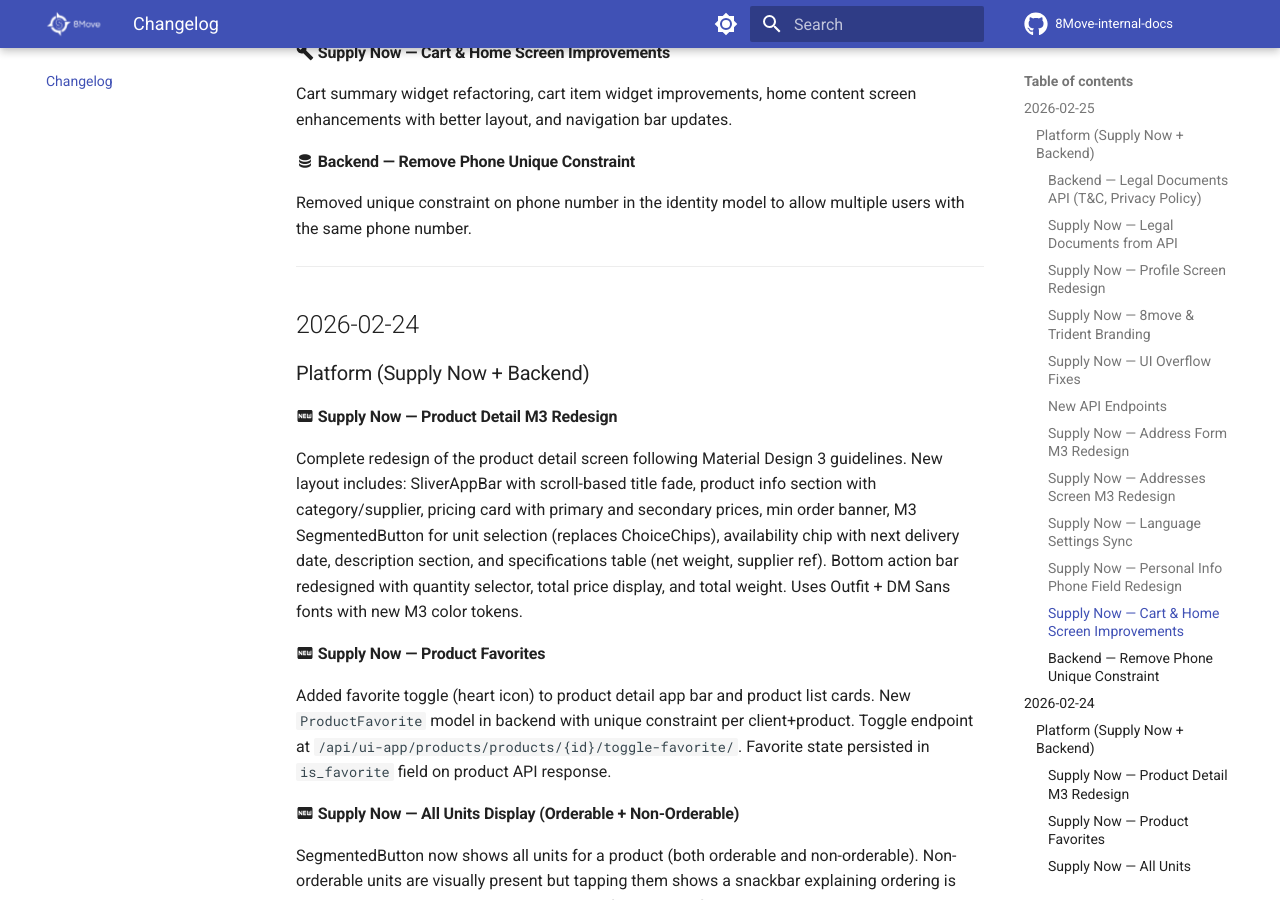
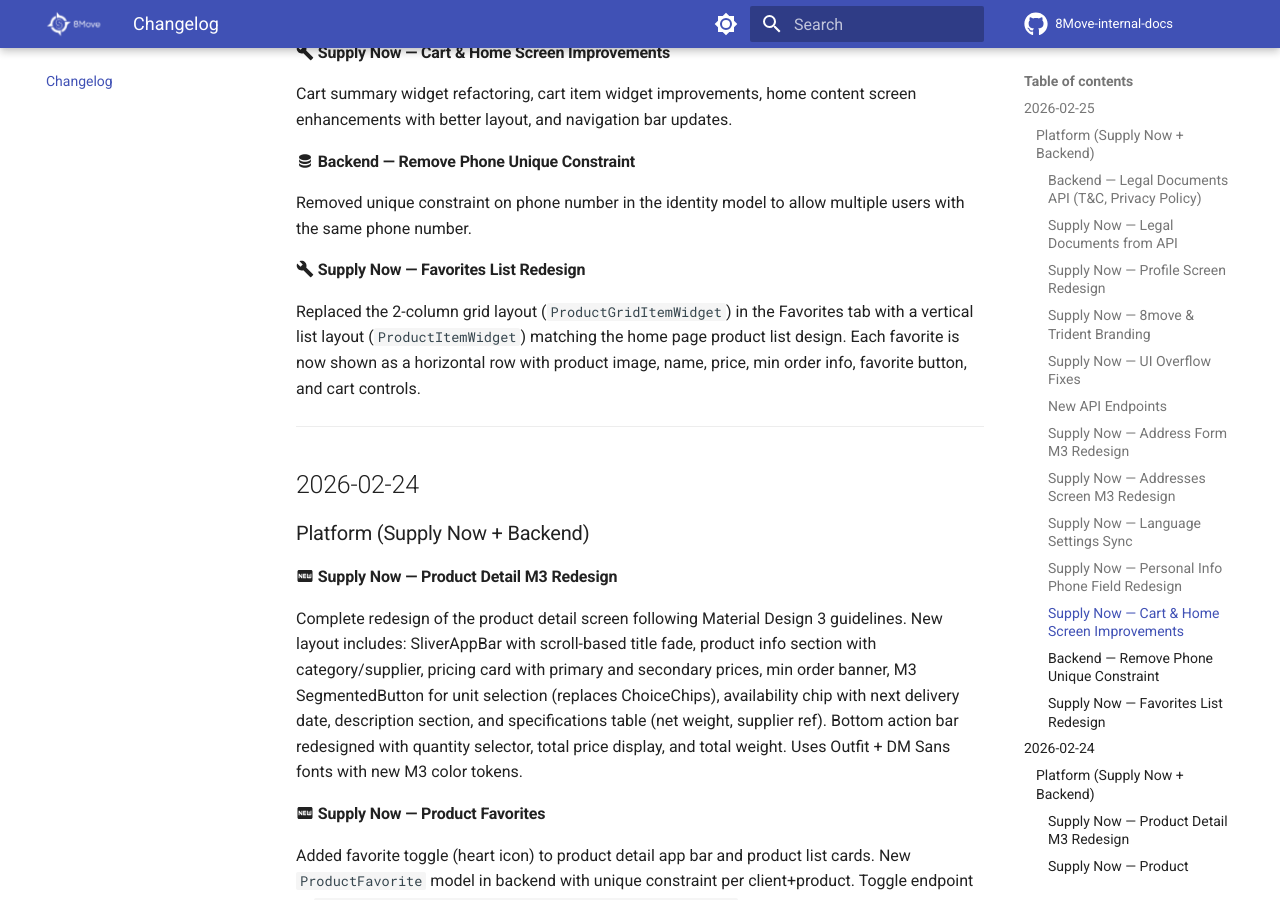
Before and after one commit to MaxShytov/8Move-internal-docs, an MkDocs documentation site: the page built from docs/changelog.md, in a window 1280 px wide and 900 px high, scrolled down 2277 px. Built offline with MkDocs 1.6.1 and Material for MkDocs 9.7.7, drawn with Linux system fonts in a browser that asks for light colours; comment, search, counter and statistics services are not loaded.

Commit message:
docs: update changelog and notes for favorites list redesign
Co-Authored-By: Claude Opus 4.6 <noreply@anthropic.com>

```diff
--- a/docs/changelog.md
+++ b/docs/changelog.md
@@ -47,6 +47,9 @@ Cart summary widget refactoring, cart item widget improvements, home content scr
 
 #### :material-database: Backend — Remove Phone Unique Constraint
 Removed unique constraint on phone number in the identity model to allow multiple users with the same phone number.
+
+#### :material-wrench: Supply Now — Favorites List Redesign
+Replaced the 2-column grid layout (`ProductGridItemWidget`) in the Favorites tab with a vertical list layout (`ProductItemWidget`) matching the home page product list design. Each favorite is now shown as a horizontal row with product image, name, price, min order info, favorite button, and cart controls.
 
 ---
 
```
Also changed, not shown: docs/tasks/current/notes.md (+1 -0 lines).
